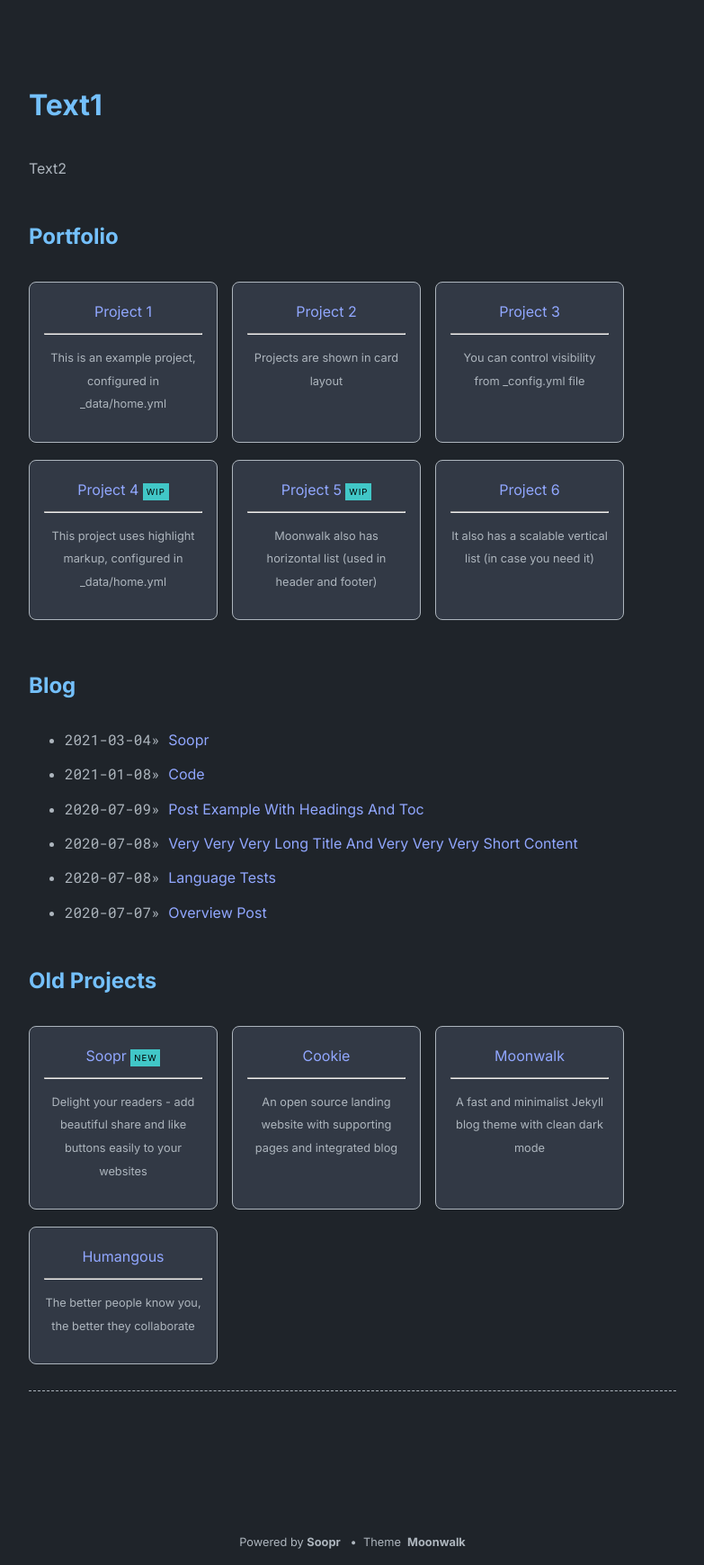
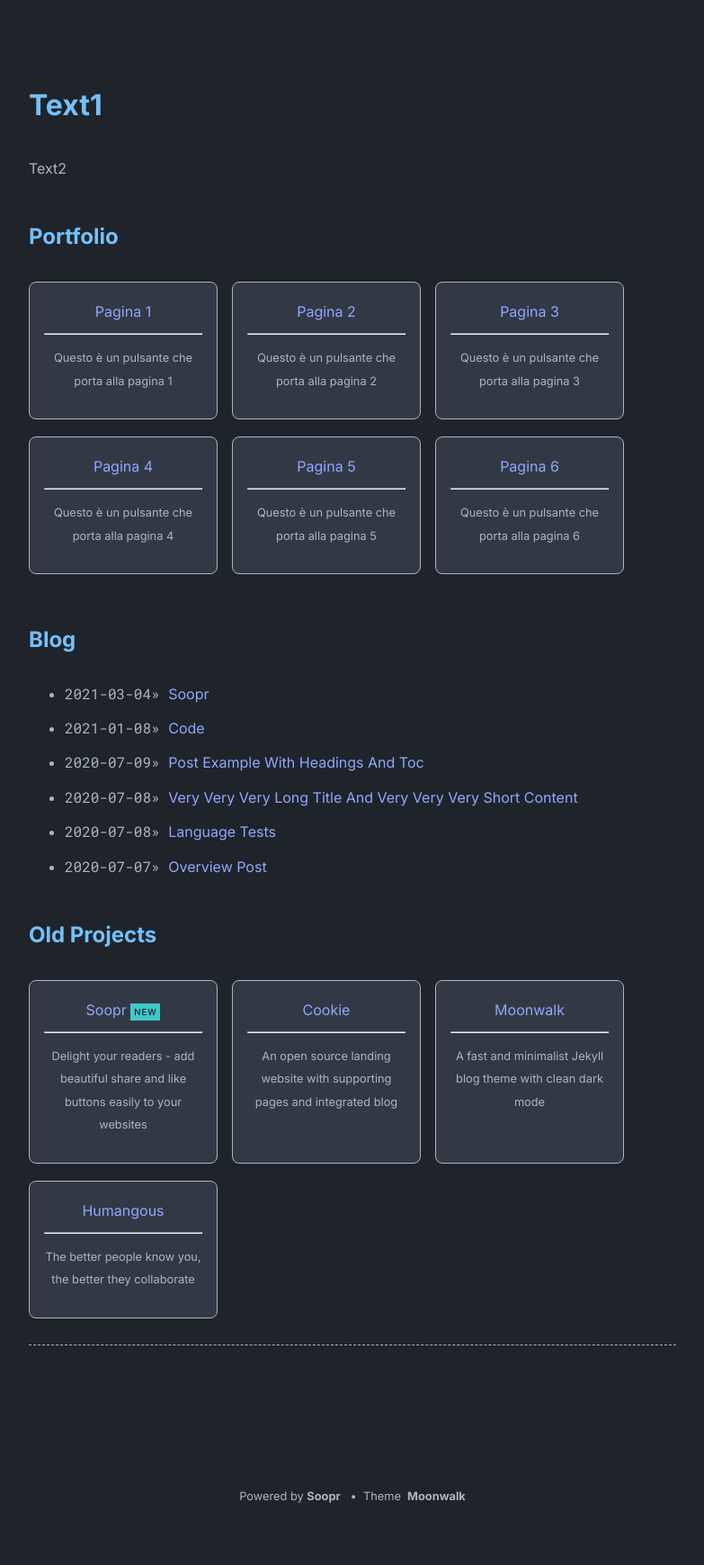
Before and after one commit to SWeeb87/Sito-per-la-silvia, a Jekyll site: the page built from index.md, in a window 1280 px wide. Shown: the whole page at 90% size, without its empty margins (248-1031 px from the left). Built offline with Jekyll 4.4.1, drawn with Linux system fonts in a browser that asks for light colours; after the commit the page ends 1688 px from its top, so only the background shows below that.

Commit message:
Update home.yml

```diff
--- a/_data/home.yml
+++ b/_data/home.yml
@@ -9,31 +9,29 @@ navbar_entries:
     url:
 
 project_entries:
-  - title: Project 1
+  - title: Pagina 1
     url: overview-post
-    desc: This is an example project, configured in _data/home.yml
+    desc: Questo è un pulsante che porta alla pagina 1
 
-  - title: Project 2
+  - title: Pagina 2
     url: overview-post
-    desc: Projects are shown in card layout
+    desc: Questo è un pulsante che porta alla pagina 2
 
-  - title: Project 3
+  - title: Pagina 3
     url: overview-post
-    desc: You can control visibility from _config.yml file
+    desc: Questo è un pulsante che porta alla pagina 3
 
-  - title: Project 4
+  - title: Pagina 4
     url: overview-post
-    desc: This project uses highlight markup, configured in _data/home.yml
-    highlight: WIP
+    desc: Questo è un pulsante che porta alla pagina 4
 
-  - title: Project 5
+  - title: Pagina 5
     url: overview-post
-    desc: Moonwalk also has horizontal list (used in header and footer)
-    highlight: WIP
+    desc: Questo è un pulsante che porta alla pagina 5
 
-  - title: Project 6
+  - title: Pagina 6
     url: overview-post
-    desc: It also has a scalable vertical list (in case you need it)
+    desc: Questo è un pulsante che porta alla pagina 6
 
 old_project_entries:
   - title: Soopr
```
